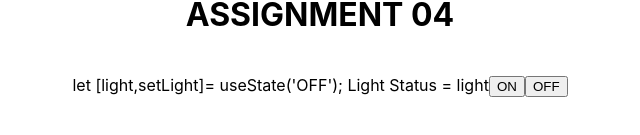
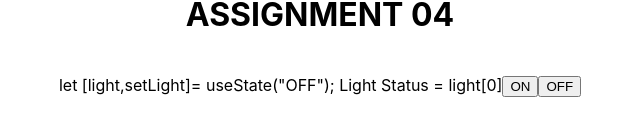
Before and after one commit to Mudassir-Munir-tes/reactappwithstates, a React (Create React App) app: page / in a window 1280 px wide. Shown: the part 411-546 px from the top of the page, without its empty margins (320-960 px from the left). Built offline with nearby package versions, Linux system fonts and the light colour scheme.

Commit message:
Update body.js

```diff
--- a/src/body.js
+++ b/src/body.js
@@ -7,12 +7,12 @@ function Body() {
     return (
       <div className="App ${light=='OFF' ? 'OFF' : 'ON'}">
 
-          let [light,setLight]= useState('OFF');
+          let [light,setLight]= useState("OFF");
 
-         Light Status = light
+         Light Status = light[0]
 
-         <button onClick={() => setLight('ON')}>ON</button>
-         <button onClick={()=> setLight('OFF')}>OFF</button>
+         <button onClick={() => setLight("ON")}>ON</button>
+         <button onClick={()=> setLight("OFF")}>OFF</button>
 
 
       </div>
```
